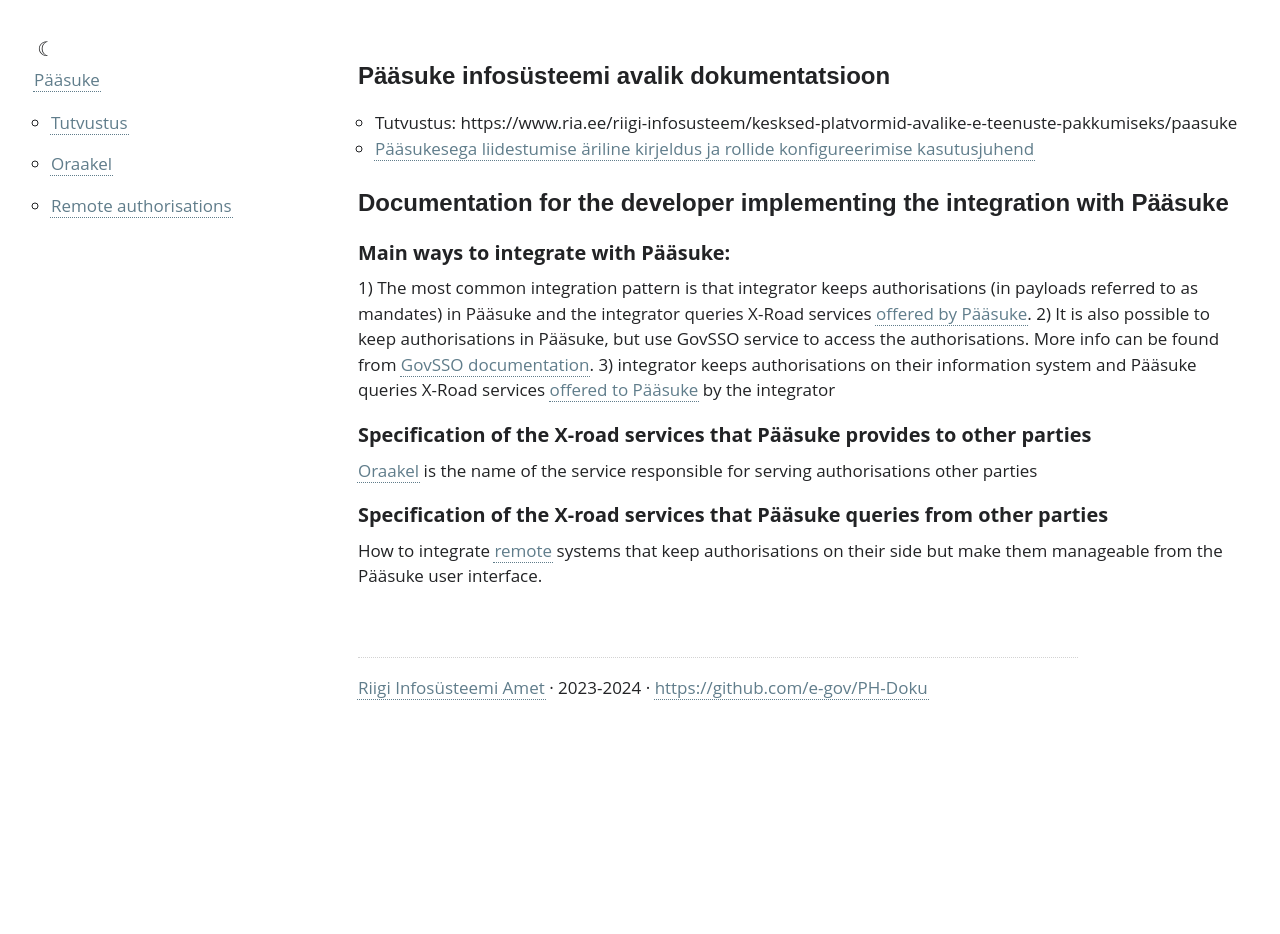
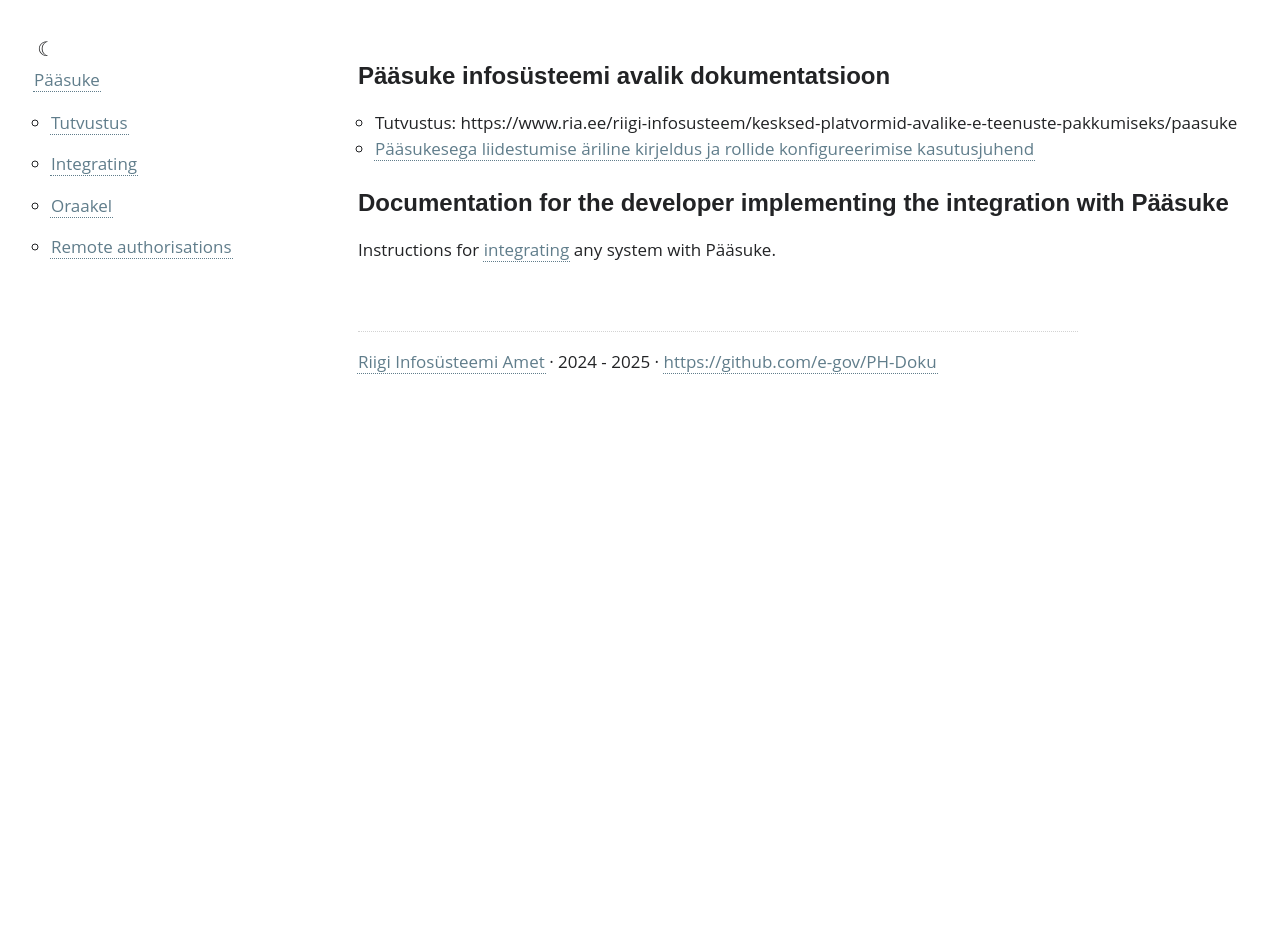
Before and after one commit to e-gov/PH-Doku, a Jekyll site: the page built from index.md, in a window 1280 px wide. Built offline with Jekyll 4.4.1, drawn with Linux system fonts in a browser that asks for light colours; our own code applies the rules of GitHub Pages for plain Markdown files.

Commit message:
divided into different sections

```diff
--- a/_data/Riba.yml
+++ b/_data/Riba.yml
@@ -1,5 +1,7 @@
 - title: "Tutvustus"
   url: "/"
+- title: "Integrating"
+  url: "/Integrating"
 - title: "Oraakel"
   url: "/Oraakel"
 - title: "Remote authorisations"
--- a/_includes/Jalus.html
+++ b/_includes/Jalus.html
@@ -1,6 +1,6 @@
 <div class='jalus'>
   <p>
-    <a href='https://www.ria.ee'>Riigi Infosüsteemi Amet</a> · 2023-2024 ·
+    <a href='https://www.ria.ee'>Riigi Infosüsteemi Amet</a> · 2024 - 2025 ·
     <a href='{{site.repo }}'>{{ site.repo }}</a>
   </p>
 </div>
--- a/index.md
+++ b/index.md
@@ -5,15 +5,4 @@
 
 # Documentation for the developer implementing the integration with Pääsuke
 
-## Main ways to integrate with Pääsuke:
-1) The most common integration pattern is that integrator keeps authorisations (in payloads referred to as mandates) in Pääsuke and the integrator queries X-Road services [offered by Pääsuke](#specification-of-the-x-road-services-that-pääsuke-provides-to-other-parties).
-2) It is also possible to keep authorisations in Pääsuke, but use GovSSO service to access the authorisations. More info can be found from [GovSSO documentation](https://e-gov.github.io/GOVSSO/Representee).
-3) integrator keeps authorisations on their information system and Pääsuke queries X-Road services [offered to Pääsuke](#specification-of-the-x-road-services-that-pääsuke-queries-from-other-parties) by the integrator
-
-## Specification of the X-road services that Pääsuke provides to other parties
-
-[Oraakel](Oraakel) is the name of the service responsible for serving authorisations other parties
-
-## Specification of the X-road services that Pääsuke queries from other parties
-
-How to integrate [remote](Remote) systems that keep authorisations on their side but make them manageable from the Pääsuke user interface.
+Instructions for [integrating](Integrating) any system with Pääsuke.
```
Also changed, not shown: Integrating.md (added, +18 -0 lines), README.md (added).
